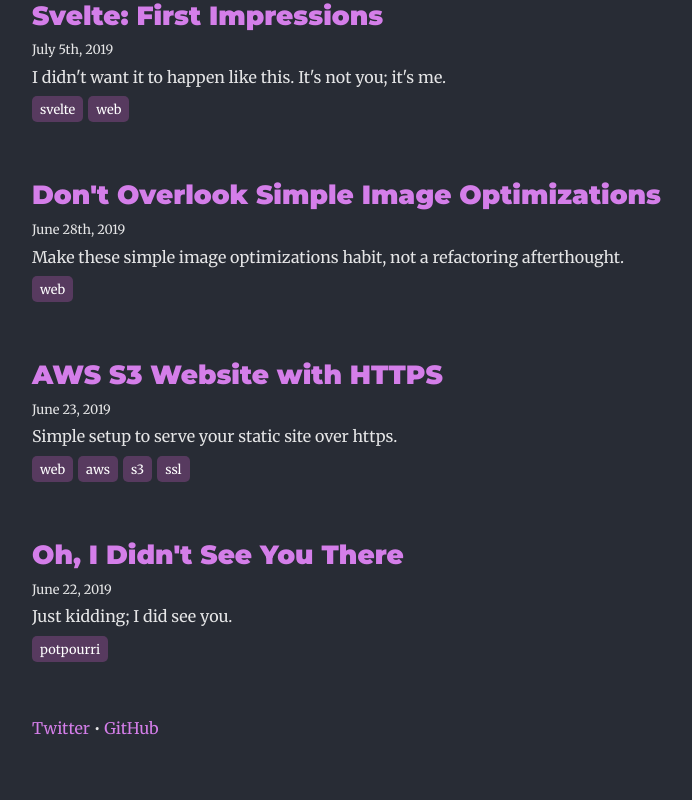
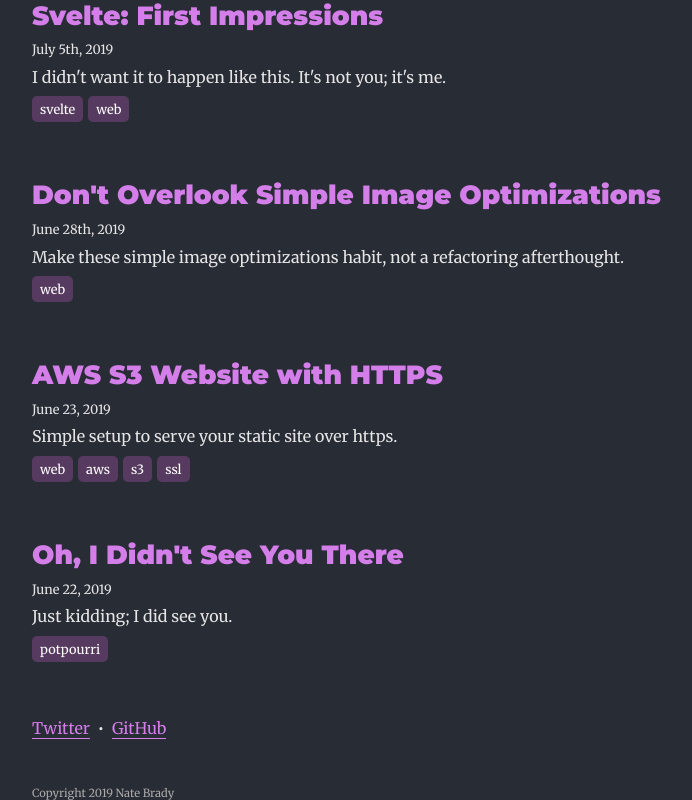
Before and after one commit to nbrady-techempower/til-svelte, a Svelte app: page / in a window 1280 px wide. Shown: the part 307-1107 px from the top of the page, without its empty margins (293-985 px from the left). Before the commit the page ends 1045 px from the top, so only its background shows below. Built offline with nearby package versions, Linux system fonts and the light colour scheme.

Commit message:
Add Disqus comments, Footer component, some cleanup

```diff
--- a/public/css/global.css
+++ b/public/css/global.css
@@ -46,11 +46,6 @@ a.visited {
 .colored-links a {
 	color: #d47ee9;
 	box-shadow: 0 1px 0 0 #d47ee9;
-}
-
-footer {
-	margin-top: 3rem;
-	margin-bottom: 3rem;
 }
 
 .hljs-comment,
--- a/public/index.html
+++ b/public/index.html
@@ -2,9 +2,16 @@
 <html>
 <head>
 	<meta charset='utf8'>
-	<meta name='viewport' content='width=device-width'>
+    <meta name="description" content="Today I Learned, a personal blog by Nate Brady">
+    <meta name="viewport" content="width=device-width, initial-scale=1">
+    <!-- http://ogp.me/ -->
+    <meta property="og:type"  content="website" />
+    <meta property="og:title" content="TIL: A Blog by Nate Brady" />
+    <meta property="og:site_name" content="TIL: A Blog by Nate Brady" />
+    <meta property="og:url"   content="https://til.evermoredev.com" />
+    <meta property="og:image" content="https://til.evermoredev.com/assets/images/author.png" />
 
-	<title>TIL: A blog by Nate Brady</title>
+	<title>TIL: A Blog by Nate Brady</title>
 
 	<link rel='icon' type='image/png' href='/favicon.ico'>
 	<link rel='stylesheet' href='/css/helpers.css'>
@@ -14,5 +21,6 @@
 
 <body>
 	<script src='/bundle.js'></script>
+	<script id="dsq-count-scr" src="//til-evermoredev.disqus.com/count.js" async></script>
 </body>
 </html>
--- a/src/App.svelte
+++ b/src/App.svelte
@@ -5,6 +5,8 @@
 
   import BlogView from "./views/Blog.svelte";
   import HomeView from "./views/Home.svelte";
+
+  import Footer from "./components/Footer.svelte";
 
   export let url = "";
 </script>
@@ -34,10 +36,6 @@
       />
     </Route>
   {/each}
+</Router>
 
-  <footer class="colored-links">
-    <a href={config.twitterLink}>Twitter</a>
-    {" • "}
-    <a href={config.githubLink}>GitHub</a>
-  </footer>
-</Router>
+<Footer />
--- /dev/null
+++ b/src/components/Disqus.svelte
@@ -0,0 +1,23 @@
+<script>
+  export let blog;
+
+  const disqus_config = function () {
+    this.page.url = `/${blog.slug}`;
+    this.page.identifier = blog.slug; // Replace PAGE_IDENTIFIER with your page's unique identifier variable
+  };
+
+  (function() { // DON'T EDIT BELOW THIS LINE
+    var d = document, s = d.createElement('script');
+    s.src = 'https://til-evermoredev.disqus.com/embed.js';
+    s.setAttribute('data-timestamp', +new Date());
+    (d.head || d.body).appendChild(s);
+  })();
+</script>
+
+<div id="disqus_thread"></div>
+
+<style>
+  #disqus_thread {
+    margin: 4rem 0;
+  }
+</style>
--- /dev/null
+++ b/src/components/Footer.svelte
@@ -0,0 +1,26 @@
+<script>
+  import config from "../config";
+</script>
+
+<footer class="colored-links">
+  <div>
+    <a href={config.twitterLink}>Twitter</a>
+    &nbsp;•&nbsp;
+    <a href={config.githubLink}>GitHub</a>
+  </div>
+  <div class="copyright">
+    Copyright {new Date().getFullYear()} {config.author}
+  </div>
+</footer>
+
+<style>
+  footer {
+	margin-top: 3rem;
+	margin-bottom: 3rem;
+  }
+  .copyright {
+    margin-top: 3rem;
+    font-size: .7rem;
+    color: darkgray;
+  }
+</style>
--- a/src/views/Blog.svelte
+++ b/src/views/Blog.svelte
@@ -3,6 +3,7 @@
   import config from "../config";
   import marked from "../utils/marked";
   import AuthorCallout from "../components/AuthorCallout.svelte";
+  import Disqus from "../components/Disqus.svelte";
   export let blog, prevBlog, nextBlog;
 
   let width = 0;
@@ -58,6 +59,7 @@
       </div>
     {/if}
   </div>
+  <Disqus {blog} />
 </div>
 
 <style>
```
Also changed, not shown: 1 other file (tests, documents, lock files or other folders).
